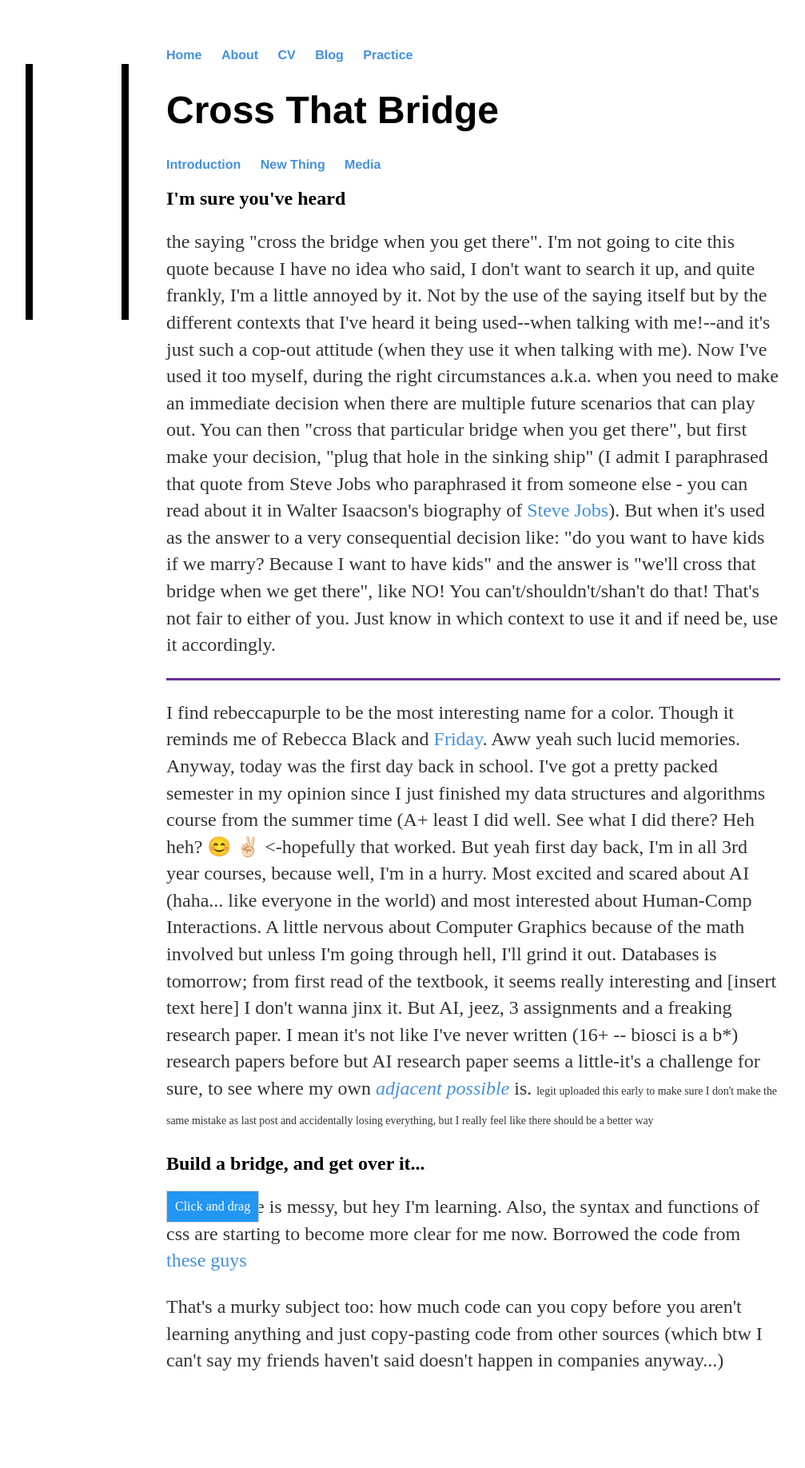
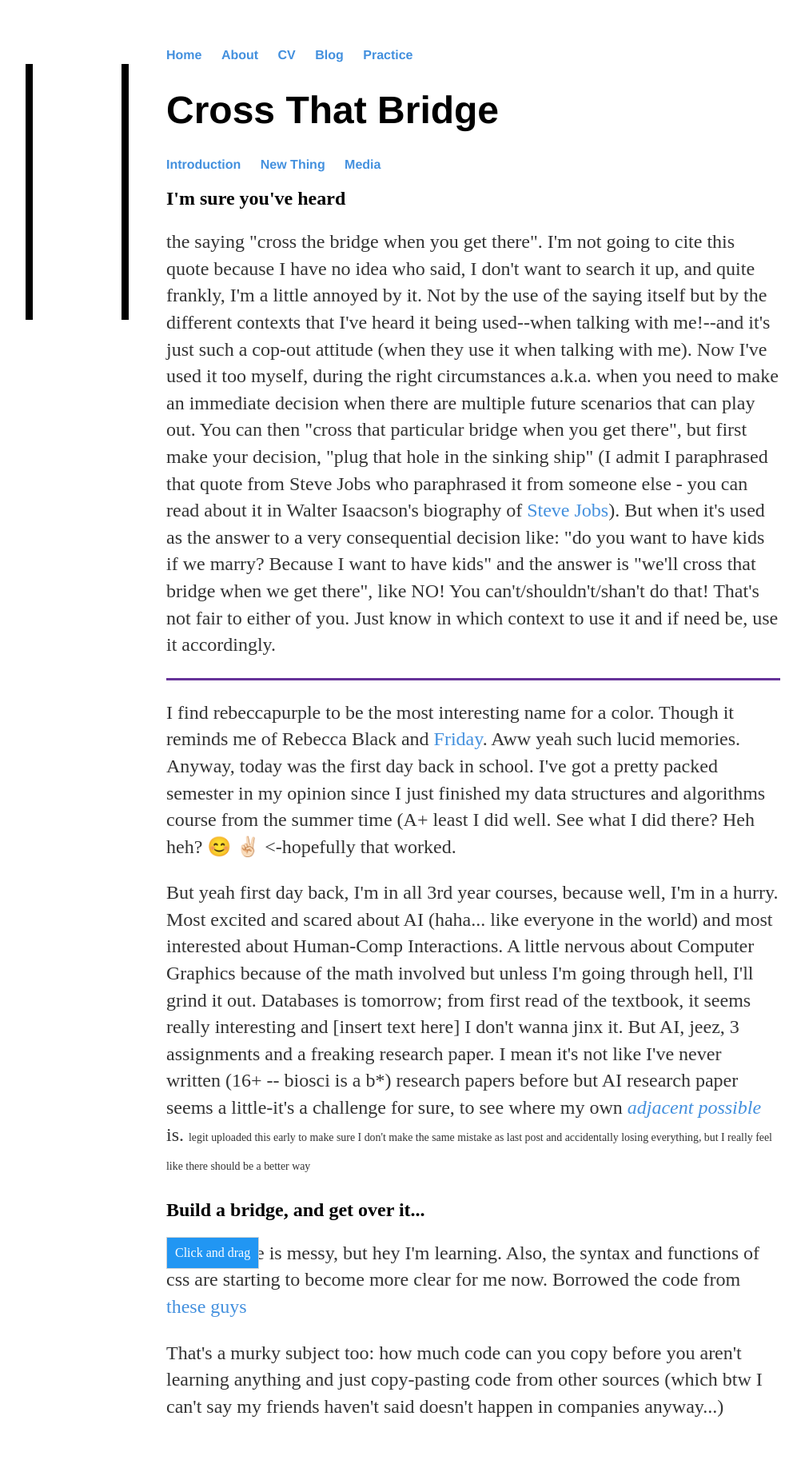
Before and after one commit to Illcarious/Illcarious.github.io, a Jekyll site: the page _posts/2019-09-04-Cross-That-Bridge.html, which Jekyll copies as it is, in a window 1280 px wide. Shown: the whole page at 80% size, without its empty margins (48-1055 px from the left). Built offline with Jekyll 4.4.1, drawn with Linux system fonts in a browser that asks for light colours; before the commit the page ends 1779 px from its top, so only the background shows below that.

Commit message:
Update 2019-09-04-Cross-That-Bridge.html

```diff
--- a/_posts/2019-09-04-Cross-That-Bridge.html
+++ b/_posts/2019-09-04-Cross-That-Bridge.html
@@ -58,8 +58,8 @@
 <h2>I'm sure you've heard</h2>
 <p>the saying "cross the bridge when you get there". I'm not going to cite this quote because I have no idea who said, I don't want to search it up, and quite frankly, I'm a little annoyed by it. Not by the use of the saying itself but by the different contexts that I've heard it being used--when talking with me!--and it's just such a cop-out attitude (when they use it when talking with me). Now I've used it too myself, during the right circumstances a.k.a. when you need to make an immediate decision when there are multiple future scenarios that can play out. You can then "cross that particular bridge when you get there", but first make your decision, "plug that hole in the sinking ship" (I admit I paraphrased that quote from Steve Jobs who paraphrased it from someone else - you can read about it in Walter Isaacson's biography of <a href="https://www.amazon.ca/Steve-Jobs-Walter-Isaacson/dp/1451648537/ref=tmm_hrd_swatch_0?_encoding=UTF8&qid=&sr=" target="_blank">Steve Jobs</a>). But when it's used as the answer to a very consequential decision like: "do you want to have kids if we marry? Because I want to have kids" and the answer is "we'll cross that bridge when we get there", like NO! You can't/shouldn't/shan't do that! That's not fair to either of you. Just know in which context to use it and if need be, use it accordingly.</p>
 <hr size="3" color="rebeccapurple">
-<p>I find rebeccapurple to be the most interesting name for a color. Though it reminds me of Rebecca Black and <a href="https://www.youtube.com/watch?v=kfVsfOSbJY0" target="_blank">Friday</a>. Aww yeah such lucid memories. Anyway, today was the first day back in school. I've got a pretty packed semester in my opinion since I just finished my data structures and algorithms course from the summer time (A+ least I did well. See what I did there? Heh heh? &#128522 &#9996;&#127995 <-hopefully that worked.
-But yeah first day back, I'm in all 3rd year courses, because well, I'm in a hurry. Most excited and scared about AI (haha... like everyone in the world) and most interested about Human-Comp Interactions. A little nervous about Computer Graphics because of the math involved but unless I'm going through hell, I'll grind it out. Databases is tomorrow; from first read of the textbook, it seems really interesting and [insert text here] I don't wanna jinx it. But AI, jeez, 3 assignments and a freaking research paper. I mean it's not like I've never written (16+ -- biosci is a b*) research papers before but AI research paper seems a little-it's a challenge for sure, to see where my own <em><a href="https://www.amazon.ca/Where-Good-Ideas-Come-Innovation/dp/1594485380" target="_blank">adjacent possible</a></em> is. <small><small><small>legit uploaded this early to make sure I don't make the same mistake as last post and accidentally losing everything, but I really feel like there should be a better way</small></small></small></p>
+<p>I find rebeccapurple to be the most interesting name for a color. Though it reminds me of Rebecca Black and <a href="https://www.youtube.com/watch?v=kfVsfOSbJY0" target="_blank">Friday</a>. Aww yeah such lucid memories. Anyway, today was the first day back in school. I've got a pretty packed semester in my opinion since I just finished my data structures and algorithms course from the summer time (A+ least I did well. See what I did there? Heh heh? &#128522 &#9996;&#127995 <-hopefully that worked.</p>
+<p>But yeah first day back, I'm in all 3rd year courses, because well, I'm in a hurry. Most excited and scared about AI (haha... like everyone in the world) and most interested about Human-Comp Interactions. A little nervous about Computer Graphics because of the math involved but unless I'm going through hell, I'll grind it out. Databases is tomorrow; from first read of the textbook, it seems really interesting and [insert text here] I don't wanna jinx it. But AI, jeez, 3 assignments and a freaking research paper. I mean it's not like I've never written (16+ -- biosci is a b*) research papers before but AI research paper seems a little-it's a challenge for sure, to see where my own <em><a href="https://www.amazon.ca/Where-Good-Ideas-Come-Innovation/dp/1594485380" target="_blank">adjacent possible</a></em> is. <small><small><small>legit uploaded this early to make sure I don't make the same mistake as last post and accidentally losing everything, but I really feel like there should be a better way</small></small></small></p>
 </div>
 
 <div id="new thing">
```
